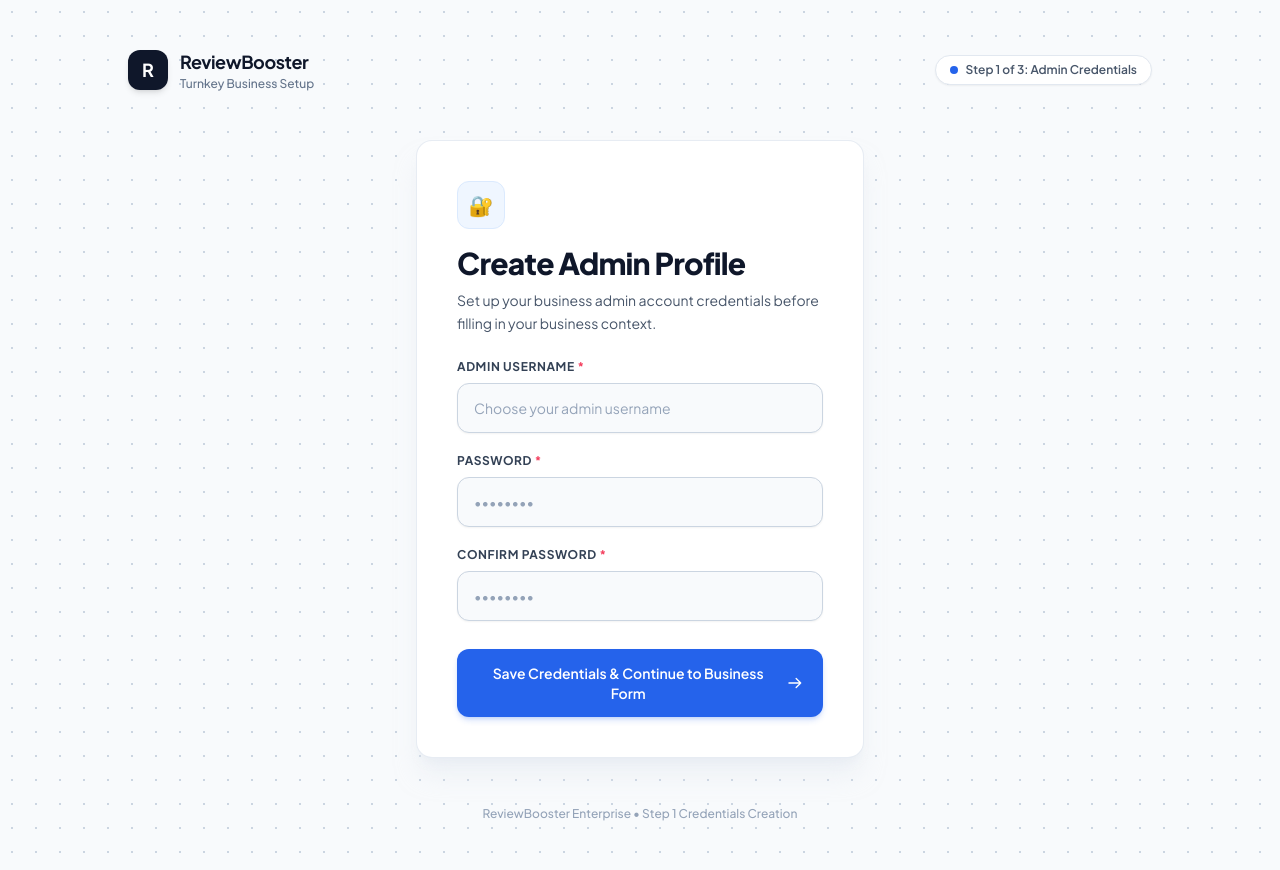
After one commit to Abhijagtp/google-review-, a Django app: page /create-admin/ in a window 1280 px wide. The commit adds this page. Run offline with Django 5.2, Linux system fonts and the light colour scheme; some libraries are stand-ins or nearby versions.

Commit message:
important update of forms and admin side

```diff
--- a/apps/business/forms.py
+++ b/apps/business/forms.py
@@ -142,27 +142,46 @@ TARGET_CUSTOMER_CHOICES = [
 ]
 
 
-class BusinessContextForm(forms.ModelForm):
-    # Admin Credentials Fields for Onboarding Creation
-    admin_username = forms.CharField(
+class AdminRegisterForm(forms.Form):
+    username = forms.CharField(
         label="Admin Username",
-        required=False,
         widget=forms.TextInput(attrs={
-            'class': 'w-full px-4 py-3 bg-slate-50 border border-slate-300 rounded-xl text-slate-900 placeholder-slate-400 focus:bg-white focus:ring-2 focus:ring-blue-600 focus:border-transparent text-sm shadow-sm transition-all',
-            'placeholder': 'Choose an admin username (e.g. admin)',
-            'autocomplete': 'username',
+            "class": "w-full px-4 py-3.5 bg-slate-50 border border-slate-300 rounded-xl text-slate-900 placeholder-slate-400 focus:bg-white focus:outline-none focus:ring-2 focus:ring-blue-600 focus:border-transparent text-sm shadow-sm transition-all",
+            "placeholder": "Choose your admin username",
+            "required": "required",
+            "autocomplete": "username",
         })
     )
-    admin_password = forms.CharField(
+    password = forms.CharField(
         label="Admin Password",
-        required=False,
         widget=forms.PasswordInput(attrs={
-            'class': 'w-full px-4 py-3 bg-slate-50 border border-slate-300 rounded-xl text-slate-900 placeholder-slate-400 focus:bg-white focus:ring-2 focus:ring-blue-600 focus:border-transparent text-sm shadow-sm transition-all',
-            'placeholder': 'Choose a strong password',
-            'autocomplete': 'new-password',
+            "class": "w-full px-4 py-3.5 bg-slate-50 border border-slate-300 rounded-xl text-slate-900 placeholder-slate-400 focus:bg-white focus:outline-none focus:ring-2 focus:ring-blue-600 focus:border-transparent text-sm shadow-sm transition-all",
+            "placeholder": "••••••••",
+            "required": "required",
+            "autocomplete": "new-password",
+        })
+    )
+    confirm_password = forms.CharField(
+        label="Confirm Password",
+        widget=forms.PasswordInput(attrs={
+            "class": "w-full px-4 py-3.5 bg-slate-50 border border-slate-300 rounded-xl text-slate-900 placeholder-slate-400 focus:bg-white focus:outline-none focus:ring-2 focus:ring-blue-600 focus:border-transparent text-sm shadow-sm transition-all",
+            "placeholder": "••••••••",
+            "required": "required",
+            "autocomplete": "new-password",
         })
     )
 
+    def clean(self):
+        cleaned_data = super().clean()
+        password = cleaned_data.get("password")
+        confirm_password = cleaned_data.get("confirm_password")
+
+        if password and confirm_password and password != confirm_password:
+            self.add_error("confirm_password", "Passwords do not match.")
+        return cleaned_data
+
+
+class BusinessContextForm(forms.ModelForm):
     category = forms.ChoiceField(
         choices=CATEGORY_CHOICES,
         widget=forms.Select(attrs={
--- a/apps/business/urls.py
+++ b/apps/business/urls.py
@@ -6,6 +6,7 @@ app_name = 'business'
 urlpatterns = [
     path('installer/', views.installer_view, name='installer'),
     path('installer/test/', views.test_connection_partial, name='test_connection'),
+    path('create-admin/', views.create_admin_view, name='create_admin'),
     path('setup/', views.onboarding_view, name='onboarding'),
     path('admin-login/', views.admin_login_view, name='admin_login'),
     path('logout/', views.admin_logout_view, name='admin_logout'),
--- a/apps/business/views.py
+++ b/apps/business/views.py
@@ -13,6 +13,7 @@ from .forms import (
     BusinessContextForm,
     AIConfigForm,
     AdminLoginForm,
+    AdminRegisterForm,
     BRAND_TONE_CHOICES,
     LANGUAGE_CHOICES,
     TARGET_CUSTOMER_CHOICES,
@@ -52,6 +53,13 @@ def root_view(request):
     if not is_database_configured():
         return redirect("business:installer")
 
+    # If no admin superuser account exists yet, redirect to admin registration first
+    if not User.objects.filter(is_staff=True).exists() and not User.objects.filter(is_superuser=True).exists():
+        return redirect("business:create_admin")
+
+    if request.user.is_authenticated:
+        return redirect("business:dashboard")
+
     try:
         profile = BusinessProfile.objects.first()
         if not profile or not profile.is_configured:
@@ -59,10 +67,50 @@ def root_view(request):
     except Exception:
         return redirect("business:onboarding")
 
+    return redirect("business:admin_login")
+
+
+def create_admin_view(request):
+    """
+    Step 1: Business creates Admin Username & Password before filling the business profile setup form.
+    """
+    if not is_database_configured():
+        return redirect("business:installer")
+
+    # If admin user already exists and is logged in, move forward
     if request.user.is_authenticated:
-        return redirect("business:dashboard")
+        profile = BusinessProfile.objects.first()
+        if profile and profile.is_configured:
+            return redirect("business:dashboard")
+        return redirect("business:onboarding")
 
-    return redirect("business:admin_login")
+    form = AdminRegisterForm()
+    error_message = None
+
+    if request.method == "POST":
+        form = AdminRegisterForm(request.POST)
+        if form.is_valid():
+            username = form.cleaned_data["username"].strip()
+            password = form.cleaned_data["password"]
+
+            if User.objects.filter(username=username).exists():
+                error_message = "Admin username already exists. Please choose another or sign in."
+            else:
+                user = User.objects.create_user(username=username, password=password)
+                user.is_staff = True
+                user.is_superuser = True
+                user.save()
+
+                # Sign in newly created admin user
+                login(request, user)
+
+                # Proceed to business setup form
+                return redirect("business:onboarding")
+
+    return render(request, "business/create_admin.html", {
+        "form": form,
+        "error_message": error_message,
+    })
 
 
 def admin_login_view(request):
@@ -108,9 +156,11 @@ def admin_logout_view(request):
 def installer_view(request):
     """
     Step 0: Web Installer View.
+    Never display or ask for DB URL if database is already configured.
     """
     if is_database_configured():
-        return redirect("business:onboarding")
+        # Database URL is already configured in .env / environment - strictly redirect away!
+        return redirect("root")
 
     form = DatabaseInstallerForm()
 
@@ -207,7 +257,8 @@ def test_connection_partial(request):
 
 def onboarding_view(request):
     """
-    Step 1: Business AI Context Setup View.
+    Step 2: Business AI Context Setup & Edit View.
+    Fully loads existing context when editing so re-saving preserves all context data.
     """
     if not is_database_configured():
         return redirect("business:installer")
@@ -220,6 +271,7 @@ def onboarding_view(request):
         brand_tone = request.POST.getlist("brand_tone")
         preferred_languages = request.POST.getlist("preferred_languages")
         target_customers = request.POST.getlist("target_customers")
+        preferred_language_other = request.POST.get("preferred_language_other", "").strip()
 
         products_json = request.POST.get("products_services_data", "[]")
         try:
@@ -239,32 +291,29 @@ def onboarding_view(request):
         except Exception:
             faqs = []
 
-        admin_uname = request.POST.get("admin_username", "").strip()
-        admin_pwd = request.POST.get("admin_password", "").strip()
-
         if form.is_valid():
             obj = form.save(commit=False)
             obj.brand_tone = brand_tone
             obj.preferred_languages = preferred_languages
+            obj.preferred_language_other = preferred_language_other
             obj.target_customers = target_customers
             obj.products_services = products_services
             obj.main_specialty_products = main_specialty_products
             obj.faqs = faqs
-            obj.default_ai_rules = default_ai_restrictions()
+            if not obj.default_ai_rules:
+                obj.default_ai_rules = default_ai_restrictions()
             obj.is_configured = True
             obj.save()
 
-            if admin_uname and admin_pwd:
-                user, created = User.objects.get_or_create(username=admin_uname)
-                user.set_password(admin_pwd)
-                user.is_staff = True
-                user.is_superuser = True
-                user.save()
-                login(request, user)
-
-            return redirect("business:byok_setup")
+            if request.user.is_authenticated:
+                return redirect("business:dashboard")
+            return redirect("business:admin_login")
     else:
         form = BusinessContextForm(instance=profile)
+
+    products_services_json = json.dumps(profile.products_services or [])
+    specialty_products_json = json.dumps(profile.main_specialty_products or [])
+    faqs_json_str = json.dumps(profile.faqs or [])
 
     return render(request, "business/onboarding.html", {
         "form": form,
@@ -272,7 +321,10 @@ def onboarding_view(request):
         "brand_tone_choices": [c[0] for c in BRAND_TONE_CHOICES],
         "language_choices": [c[0] for c in LANGUAGE_CHOICES],
         "target_customer_choices": [c[0] for c in TARGET_CUSTOMER_CHOICES],
-        "default_ai_rules": default_ai_restrictions(),
+        "default_ai_rules": profile.default_ai_rules or default_ai_restrictions(),
+        "products_services_json": products_services_json,
+        "specialty_products_json": specialty_products_json,
+        "faqs_json": faqs_json_str,
     })
 
 
@@ -430,6 +482,7 @@ def revoke_key_view(request, history_id):
 
 
 
+# Existing secure authentication system preserved for dashboard access.
 @login_required(login_url='/admin-login/')
 def dashboard_view(request):
     """
--- a/config/settings.py
+++ b/config/settings.py
@@ -145,7 +145,7 @@ AUTH_PASSWORD_VALIDATORS = [
 
 LANGUAGE_CODE = 'en-us'
 
-TIME_ZONE = 'UTC'
+TIME_ZONE = 'Asia/Kolkata'
 
 USE_I18N = True
 
--- /dev/null
+++ b/templates/business/create_admin.html
@@ -0,0 +1,122 @@
+<!DOCTYPE html>
+<html lang="en">
+<head>
+    <meta charset="UTF-8">
+    <meta name="viewport" content="width=device-width, initial-scale=1.0">
+    <title>Create Admin Account — ReviewBooster</title>
+    <!-- Google Fonts -->
+    <link rel="preconnect" href="https://fonts.googleapis.com">
+    <link rel="preconnect" href="https://fonts.gstatic.com" crossorigin>
+    <link href="https://fonts.googleapis.com/css2?family=Plus+Jakarta+Sans:wght@400;500;600;700;800&display=swap" rel="stylesheet">
+    <!-- Tailwind CSS CDN -->
+    <script src="https://cdn.tailwindcss.com"></script>
+    <style>
+        body {
+            font-family: 'Plus Jakarta Sans', -apple-system, BlinkMacSystemFont, sans-serif;
+            background-color: #f8fafc;
+        }
+        .bg-subtle-pattern {
+            background-image: radial-gradient(#cbd5e1 1px, transparent 1px);
+            background-size: 24px 24px;
+        }
+    </style>
+</head>
+<body class="min-h-screen text-slate-800 flex flex-col justify-between p-4 sm:p-8 bg-subtle-pattern antialiased">
+
+    <!-- Top Brand Header -->
+    <header class="max-w-5xl mx-auto w-full flex items-center justify-between py-4">
+        <div class="flex items-center gap-3">
+            <div class="w-10 h-10 rounded-xl bg-slate-900 text-white flex items-center justify-center font-bold text-lg shadow-md">
+                R
+            </div>
+            <div>
+                <span class="font-bold text-slate-900 tracking-tight text-lg">ReviewBooster</span>
+                <span class="text-xs text-slate-500 block font-medium">Turnkey Business Setup</span>
+            </div>
+        </div>
+
+        <div class="flex items-center gap-2 text-xs font-semibold text-slate-600 bg-white border border-slate-200 shadow-sm px-3.5 py-1.5 rounded-full">
+            <span class="w-2 h-2 rounded-full bg-blue-600"></span>
+            Step 1 of 3: Admin Credentials
+        </div>
+    </header>
+
+    <!-- Main Container -->
+    <main class="w-full max-w-md mx-auto my-auto py-8">
+
+        <!-- Card Container -->
+        <div class="bg-white border border-slate-200/80 rounded-2xl p-7 sm:p-10 shadow-xl shadow-slate-200/50">
+
+            <div class="mb-6">
+                <div class="w-12 h-12 rounded-xl bg-blue-50 text-blue-600 flex items-center justify-center font-bold text-xl mb-4 border border-blue-100">
+                    🔐
+                </div>
+                <h1 class="text-2xl sm:text-3xl font-extrabold text-slate-900 tracking-tight">Create Admin Profile</h1>
+                <p class="mt-2 text-sm text-slate-600 leading-relaxed">
+                    Set up your business admin account credentials before filling in your business context.
+                </p>
+            </div>
+
+            {% if error_message %}
+            <div class="p-4 mb-6 text-sm text-rose-900 bg-rose-50 border border-rose-200 rounded-xl flex items-center gap-3 shadow-sm">
+                <div class="w-7 h-7 rounded-lg bg-rose-600 text-white flex items-center justify-center shrink-0">
+                    <svg class="w-4 h-4" fill="none" stroke="currentColor" viewBox="0 0 24 24"><path stroke-linecap="round" stroke-linejoin="round" stroke-width="2.5" d="M12 8v4m0 4h.01M21 12a9 9 0 11-18 0 9 9 0 0118 0z"></path></svg>
+                </div>
+                <div>
+                    <h4 class="font-bold text-slate-900 text-sm">Account Creation Error</h4>
+                    <p class="text-rose-700 text-xs mt-0.5">{{ error_message }}</p>
+                </div>
+            </div>
+            {% endif %}
+
+            <form method="POST" action="{% url 'business:create_admin' %}" class="space-y-5">
+                {% csrf_token %}
+
+                <div>
+                    <label for="id_username" class="block text-xs font-bold text-slate-700 uppercase tracking-wider mb-2">
+                        Admin Username <span class="text-rose-500">*</span>
+                    </label>
+                    {{ form.username }}
+                    {% if form.username.errors %}
+                        <p class="text-xs text-rose-600 mt-1">{{ form.username.errors.0 }}</p>
+                    {% endif %}
+                </div>
+
+                <div>
+                    <label for="id_password" class="block text-xs font-bold text-slate-700 uppercase tracking-wider mb-2">
+                        Password <span class="text-rose-500">*</span>
+                    </label>
+                    {{ form.password }}
+                    {% if form.password.errors %}
+                        <p class="text-xs text-rose-600 mt-1">{{ form.password.errors.0 }}</p>
+                    {% endif %}
+                </div>
+
+                <div>
+                    <label for="id_confirm_password" class="block text-xs font-bold text-slate-700 uppercase tracking-wider mb-2">
+                        Confirm Password <span class="text-rose-500">*</span>
+                    </label>
+                    {{ form.confirm_password }}
+                    {% if form.confirm_password.errors %}
+                        <p class="text-xs text-rose-600 mt-1">{{ form.confirm_password.errors.0 }}</p>
+                    {% endif %}
+                </div>
+
+                <div class="pt-2">
+                    <button type="submit" class="w-full py-3.5 px-5 bg-blue-600 hover:bg-blue-700 text-white font-semibold rounded-xl text-sm shadow-md shadow-blue-600/20 transition-all flex items-center justify-center gap-2">
+                        <span>Save Credentials & Continue to Business Form</span>
+                        <svg class="w-4 h-4" fill="none" stroke="currentColor" viewBox="0 0 24 24"><path stroke-linecap="round" stroke-linejoin="round" stroke-width="2" d="M14 5l7 7m0 0l-7 7m7-7H3"></path></svg>
+                    </button>
+                </div>
+            </form>
+
+        </div>
+
+    </main>
+
+    <footer class="max-w-5xl mx-auto w-full text-center py-4">
+        <p class="text-xs text-slate-400 font-medium">ReviewBooster Enterprise • Step 1 Credentials Creation</p>
+    </footer>
+
+</body>
+</html>
```
Also changed, not shown: apps/business/installer.py (+20 -9 lines), templates/business/onboarding.html (+109 -60 lines).
